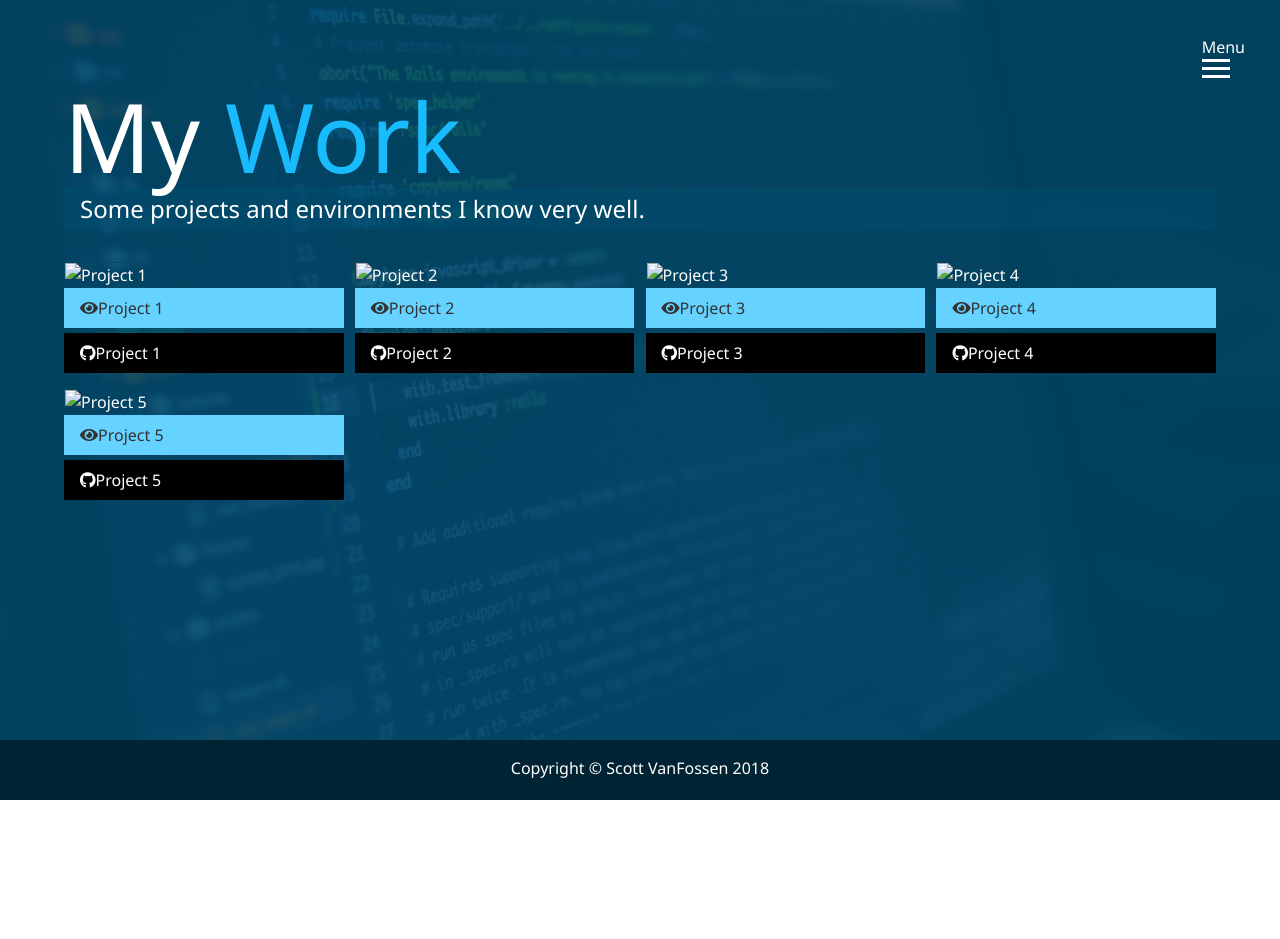
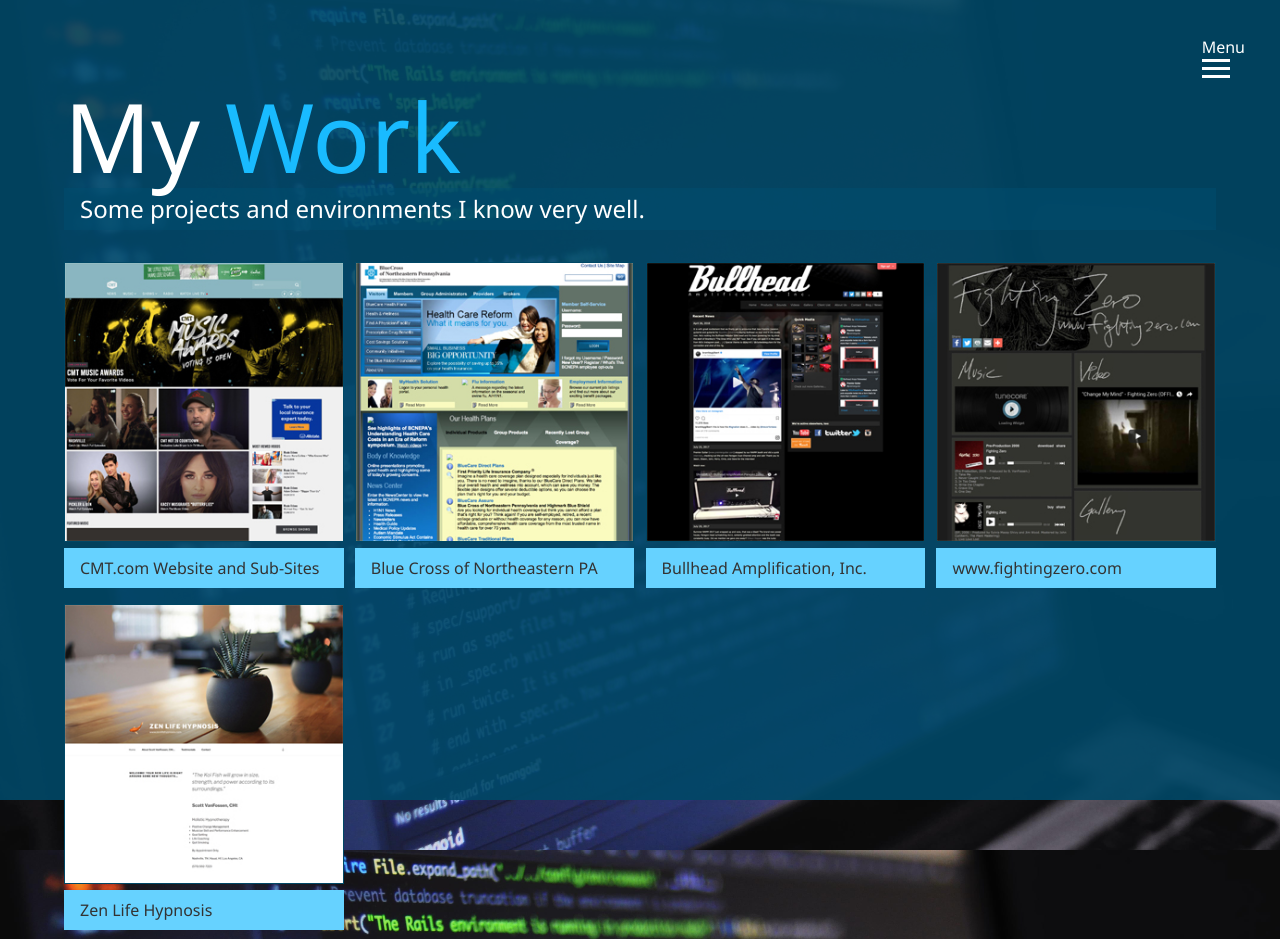
Before and after one commit to positivecoffeelife/portfolio, a website: page dist/work.html in a window 1280 px wide. Shown: the top 939 px of the page. Before the commit the page ends 800 px from the top, so only its background shows below. Drawn offline with Linux system fonts and the light colour scheme.

Commit message:
added more project thumbnails and updated source

```diff
--- a/dist/work.html
+++ b/dist/work.html
@@ -61,62 +61,51 @@
         <div class="projects">
             <div class="item">
                 <a href="#!">
-                    <img src="img/projects/project1.jpg" alt="Project 1">
+                    <img src="img/projects/CMT.com-300x300.jpg" alt="Country Music Television (CMT)">
                 </a>
-                <a href="#" class="btn-light">
-                    <i class="fas fa-eye"></i>Project 1
-                </a>
-                <a href="#" class="btn-dark">
-                    <i class="fab fa-github"></i>Project 1
+                <a href="http://www.cmt.com" class="btn-light" target="_blank">
+                    CMT.com Website and Sub-Sites
                 </a>
             </div>
 
             <div class="item">
                 <a href="#!">
-                    <img src="img/projects/project2.jpg" alt="Project 2">
+                    <img src="img/projects/BCNEPA-300x300.jpg" alt="Blue Cross of Northeastern PA">
                 </a>
-                <a href="#" class="btn-light">
-                    <i class="fas fa-eye"></i>Project 2
-                </a>
-                <a href="#" class="btn-dark">
-                    <i class="fab fa-github"></i>Project 2
+                <a href="http://web.archive.org/web/20100131153504/http://www.bcnepa.com:80/" target="_blank" class="btn-light">
+                    Blue Cross of Northeastern PA
                 </a>
             </div>
 
             <div class="item">
                 <a href="#!">
-                    <img src="img/projects/project3.jpg" alt="Project 3">
+                    <img src="img/projects/bullhead-300x300.jpg" alt="Bullhead Amplification, Inc.">
                 </a>
-                <a href="#" class="btn-light">
-                    <i class="fas fa-eye"></i>Project 3
+                <a href="http://www.bullheadamps.com" target="_blank" class="btn-light">
+                    Bullhead Amplification, Inc.
                 </a>
-                <a href="#" class="btn-dark">
-                    <i class="fab fa-github"></i>Project 3
+
+            </div>
+
+            <div class="item">
+                <a href="#!">
+                    <img src="img/projects/fightingzero-300x300.jpg" alt="Fighting Zero">
+                </a>
+                <a href="www.fightingzero.com" class="btn-light">
+                    www.fightingzero.com
                 </a>
             </div>
 
             <div class="item">
                 <a href="#!">
-                    <img src="img/projects/project4.jpg" alt="Project 4">
+                    <img src="img/projects/zenlifehypnosis-300x300.jpg" alt="www.zenlifehypnosis.com">
                 </a>
                 <a href="#" class="btn-light">
-                    <i class="fas fa-eye"></i>Project 4
+                    Zen Life Hypnosis
                 </a>
-                <a href="#" class="btn-dark">
-                    <i class="fab fa-github"></i>Project 4
-                </a>
-            </div>
-
-            <div class="item">
-                <a href="#!">
-                    <img src="img/projects/project5.jpg" alt="Project 5">
-                </a>
-                <a href="#" class="btn-light">
-                    <i class="fas fa-eye"></i>Project 5
-                </a>
-                <a href="#" class="btn-dark">
-                    <i class="fab fa-github"></i>Project 5
-                </a>
+                <!-- <a href="#" class="btn-dark">
+                    <i class="fab fa-github"></i>Zen Life Project
+                </a> -->
             </div>
 
 
```
Also changed, not shown: dist/img/projects/BCNEPA-300x300.jpg (added), dist/img/projects/CMT.com-300x300.jpg (added), dist/img/projects/bullhead-300x300.jpg (added), dist/img/projects/fightingzero-300x300.jpg (added), dist/img/projects/zenlifehypnosis-300x300.jpg (added), 4 other files.
